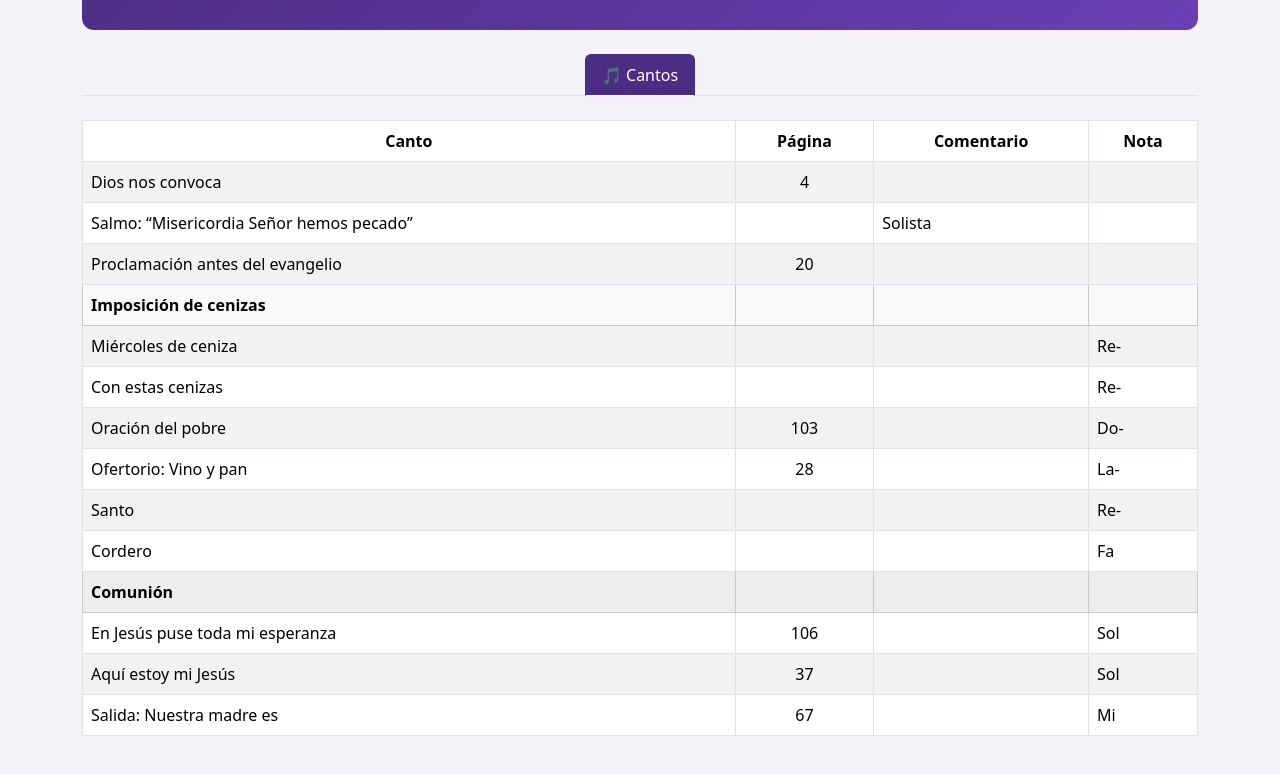
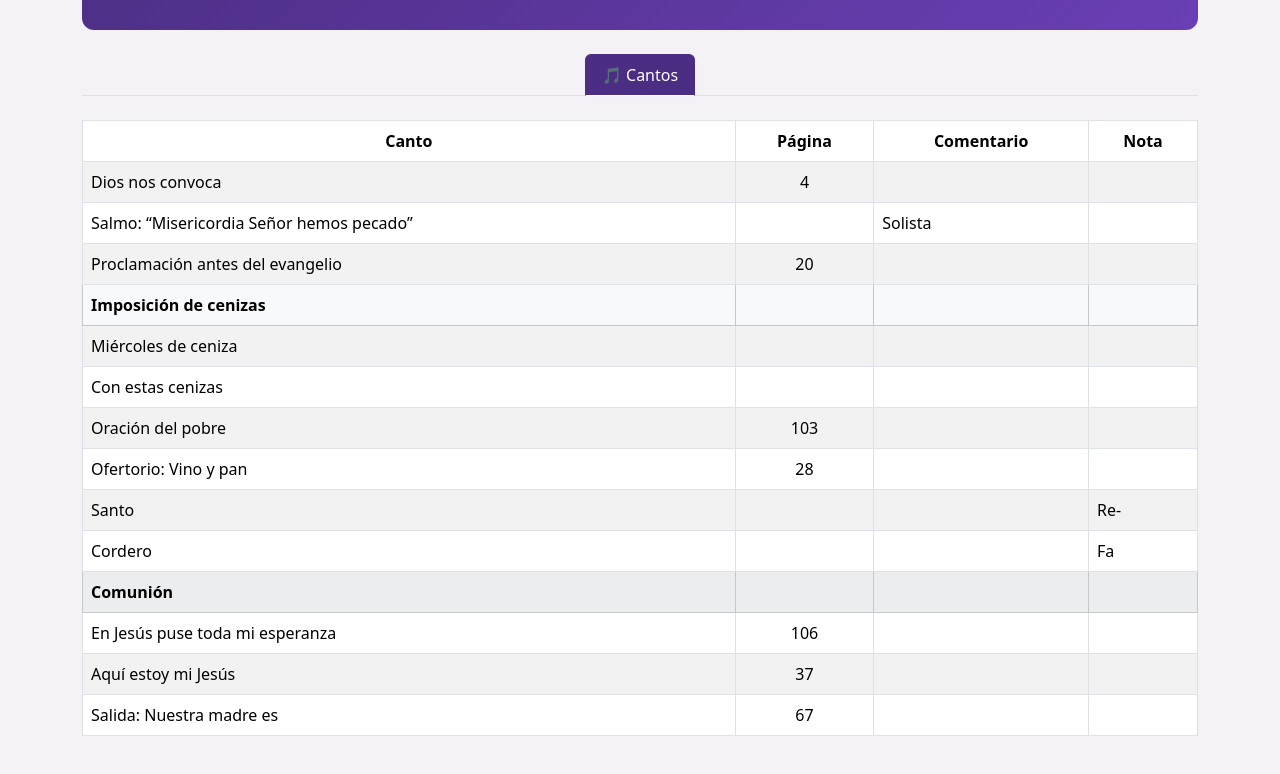
Before and after one commit to CoroFeyAlegria81/Cantos, a plain HTML site: page index.html in a window 1280 px wide. Shown: the part 300-1074 px from the top of the page. Drawn offline with nearby package versions, Linux system fonts and the light colour scheme.

Commit message:
Update miercoles de ceniza

```diff
--- a/index.html
+++ b/index.html
@@ -114,10 +114,10 @@
                             <td></td><td></td><td></td>
                         </tr>
 
-                        <tr><td>Miércoles de ceniza</td><td></td><td></td><td>Re-</td></tr>
-                        <tr><td>Con estas cenizas</td><td></td><td></td><td>Re-</td></tr>
-                        <tr><td>Oración del pobre</td><td class="text-center">103</td><td></td><td>Do-</td></tr>
-                        <tr><td>Ofertorio: Vino y pan</td><td class="text-center">28</td><td></td><td>La-</td></tr>
+                        <tr><td>Miércoles de ceniza</td><td></td><td></td><td></td></tr>
+                        <tr><td>Con estas cenizas</td><td></td><td></td><td></td></tr>
+                        <tr><td>Oración del pobre</td><td class="text-center">103</td><td></td><td></td></tr>
+                        <tr><td>Ofertorio: Vino y pan</td><td class="text-center">28</td><td></td><td></td></tr>
                         <tr><td>Santo</td><td></td><td></td><td>Re-</td></tr>
                         <tr><td>Cordero</td><td></td><td></td><td>Fa</td></tr>
 
@@ -126,9 +126,9 @@
                             <td></td><td></td><td></td>
                         </tr>
 
-                        <tr><td>En Jesús puse toda mi esperanza</td><td class="text-center">106</td><td></td><td>Sol</td></tr>
-                        <tr><td>Aquí estoy mi Jesús</td><td class="text-center">37</td><td></td><td>Sol</td></tr>
-                        <tr><td>Salida: Nuestra madre es</td><td class="text-center">67</td><td></td><td>Mi</td></tr>
+                        <tr><td>En Jesús puse toda mi esperanza</td><td class="text-center">106</td><td></td><td></td></tr>
+                        <tr><td>Aquí estoy mi Jesús</td><td class="text-center">37</td><td></td><td></td></tr>
+                        <tr><td>Salida: Nuestra madre es</td><td class="text-center">67</td><td></td><td></td></tr>
                     </tbody>
                 </table>
             </div>
```
